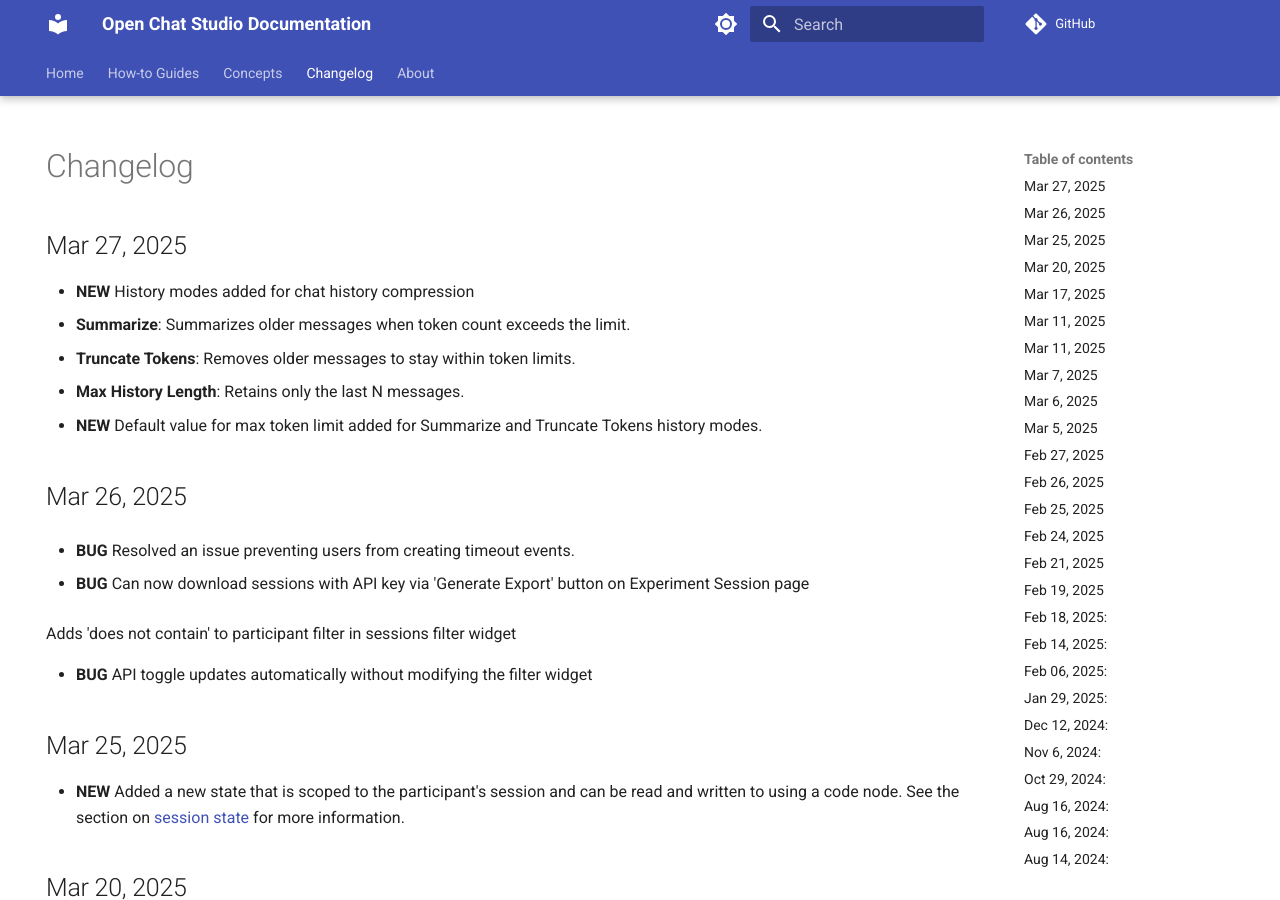
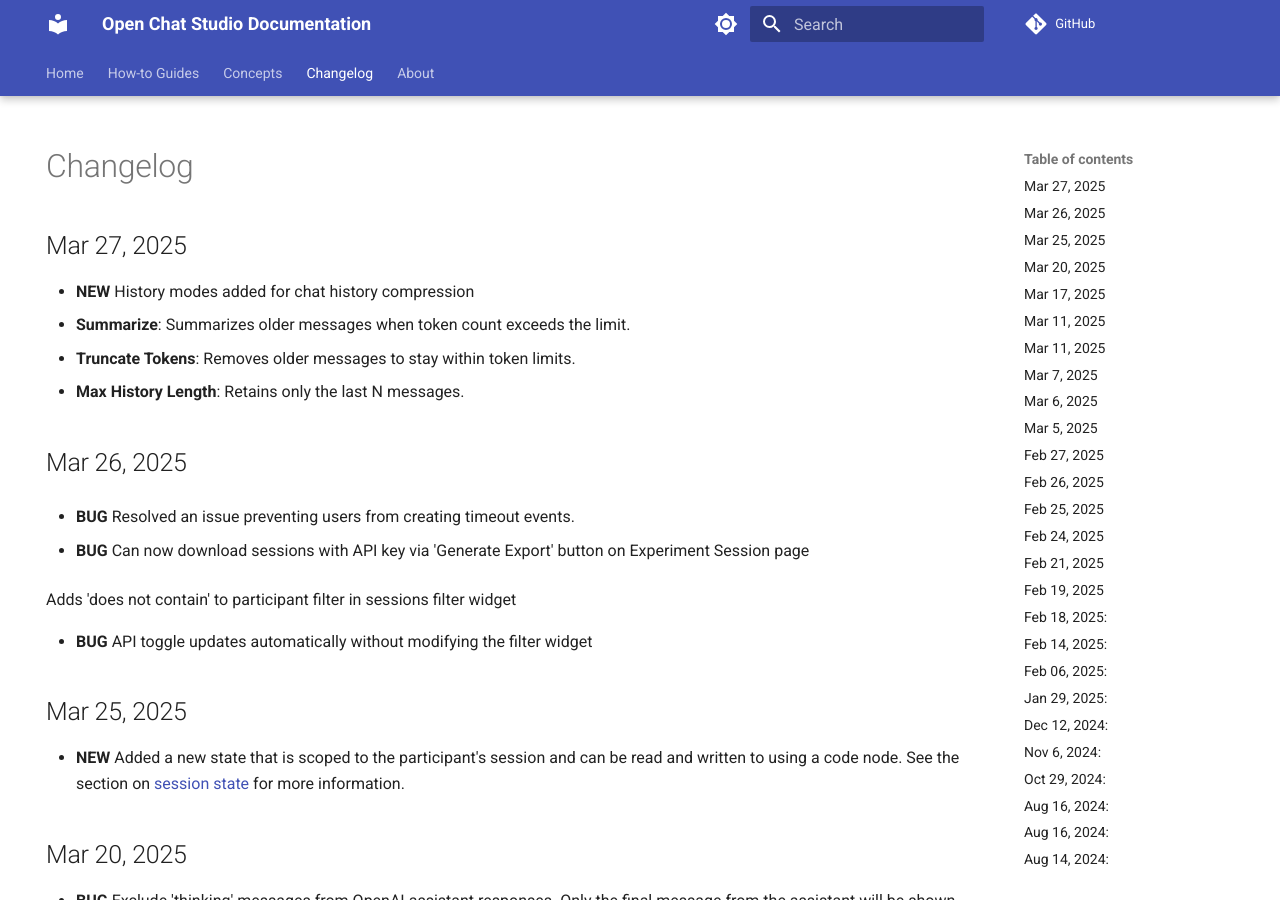
Before and after one commit to dimagi/open-chat-studio-docs, an MkDocs documentation site: the page built from docs/changelog.md, in a window 1280 px wide and 900 px high. Built offline with MkDocs 1.6.1 and Material for MkDocs 9.7.7, drawn with Linux system fonts in a browser that asks for light colours; emoji names are drawn with the system emoji font; a script that is not in the unit is left out; comment, search, counter and statistics services are not loaded.

Commit message:
Update changelog with new history modes

```diff
--- a/docs/changelog.md
+++ b/docs/changelog.md
@@ -9,7 +9,7 @@
   * **Summarize**: Summarizes older messages when token count exceeds the limit.
   * **Truncate Tokens**: Removes older messages to stay within token limits.
   * **Max History Length**: Retains only the last N messages.
-* **NEW** Default value for max token limit added for Summarize and Truncate Tokens history modes.
+
 ## Mar 26, 2025
 * **BUG** Resolved an issue preventing users from creating timeout events.
 
```
